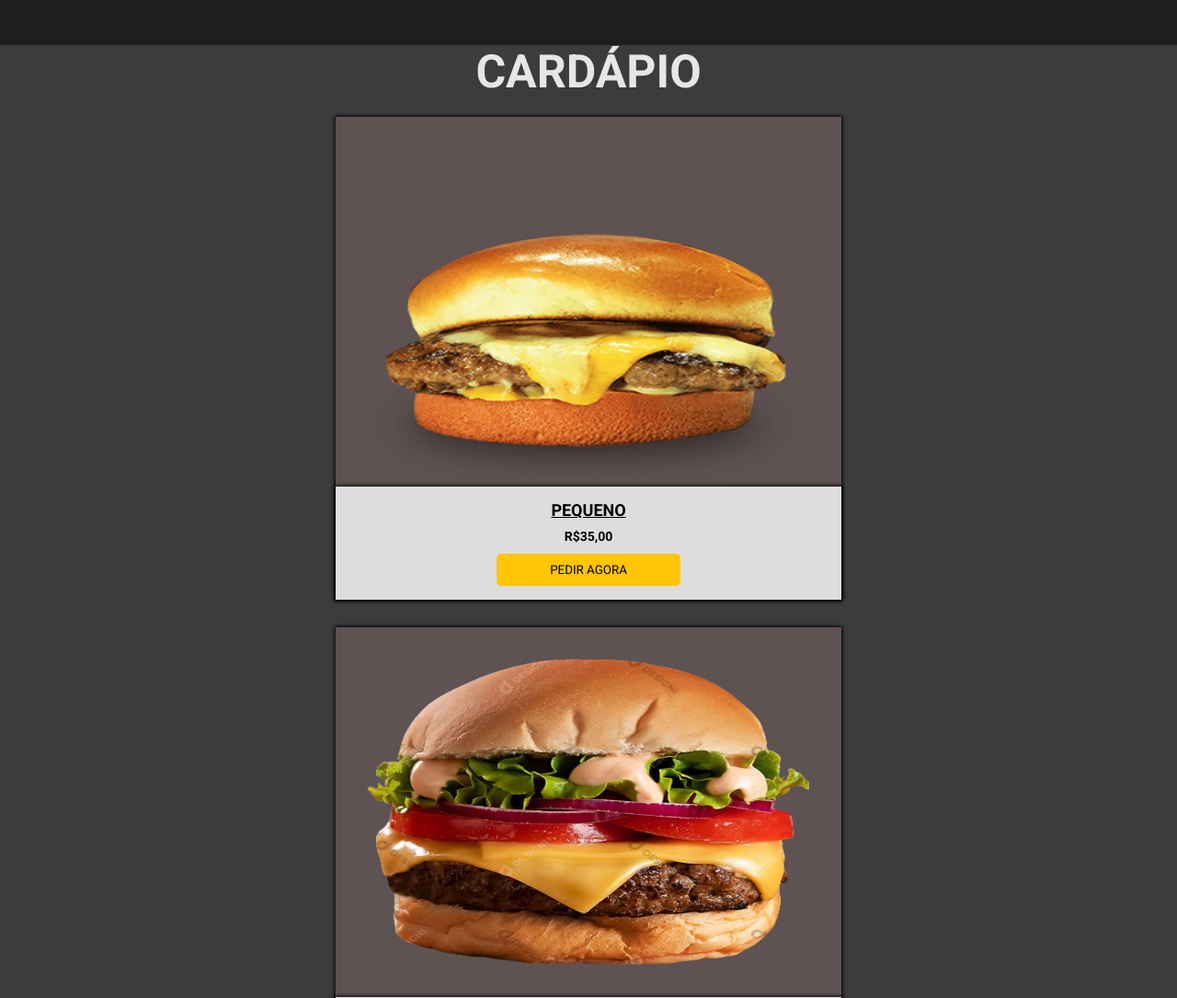
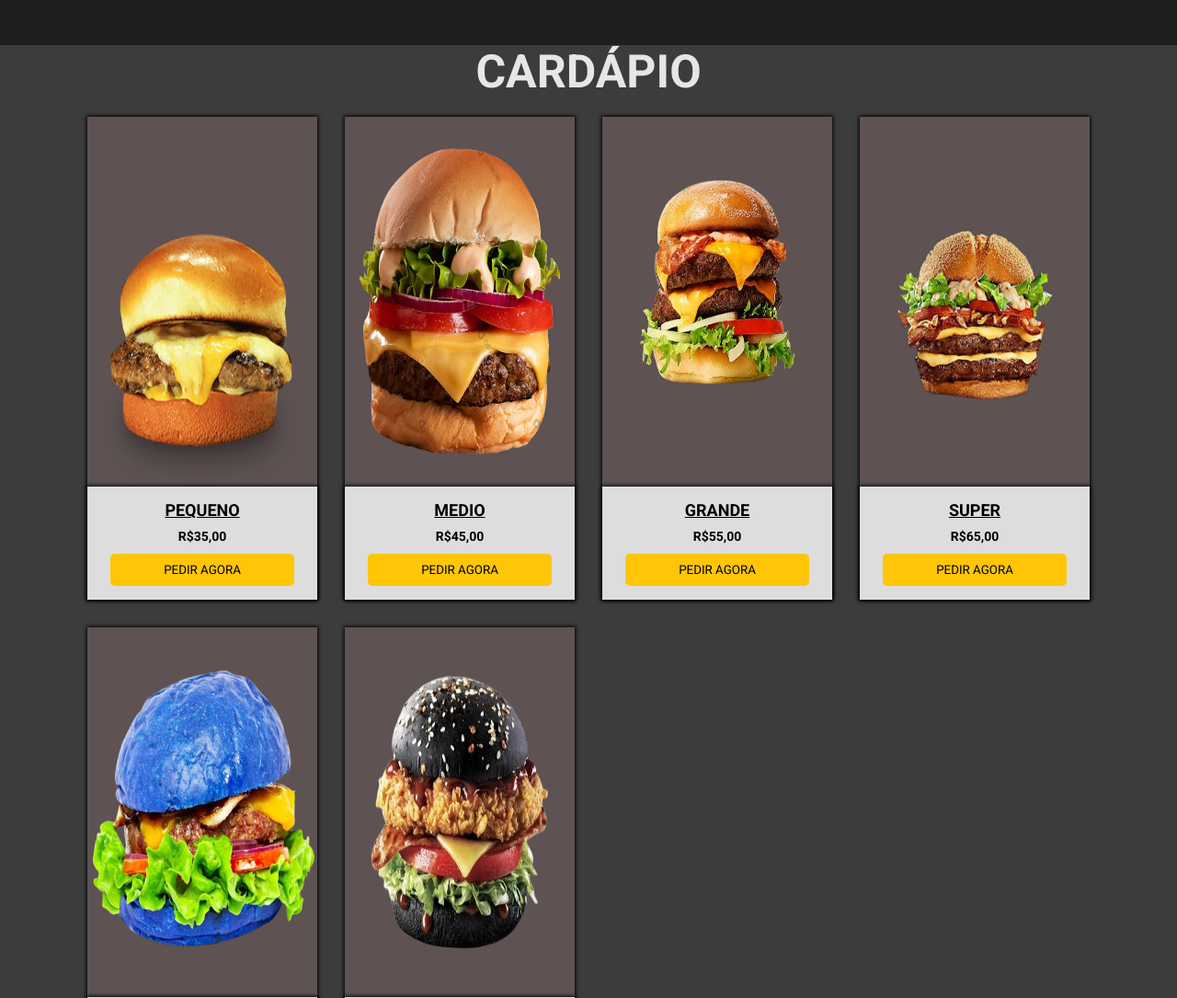
Before and after one commit to anccilotto/hamburgueria-portfolio, a plain HTML site: page index.html in a window 1280 px wide. Shown: the part 1303-2388 px from the top of the page at 92% size. Drawn offline with nearby package versions, Linux system fonts and the light colour scheme.

Commit message:
css pronto

```diff
--- a/styles.css
+++ b/styles.css
@@ -206,11 +206,11 @@ html{
 }
 
 .itens-cardapio{
-    width: 80%;
+    width: 90%;
     margin-top: 2rem;
     margin-bottom: 2rem;
     display: grid;
-    grid-template-columns: repeat(auto-fit, minmax(250px, 550px));
+    grid-template-columns: repeat(auto-fit, minmax(150px, 250px));
     justify-content: center;
     align-items: center;
     gap: 30px;
```
